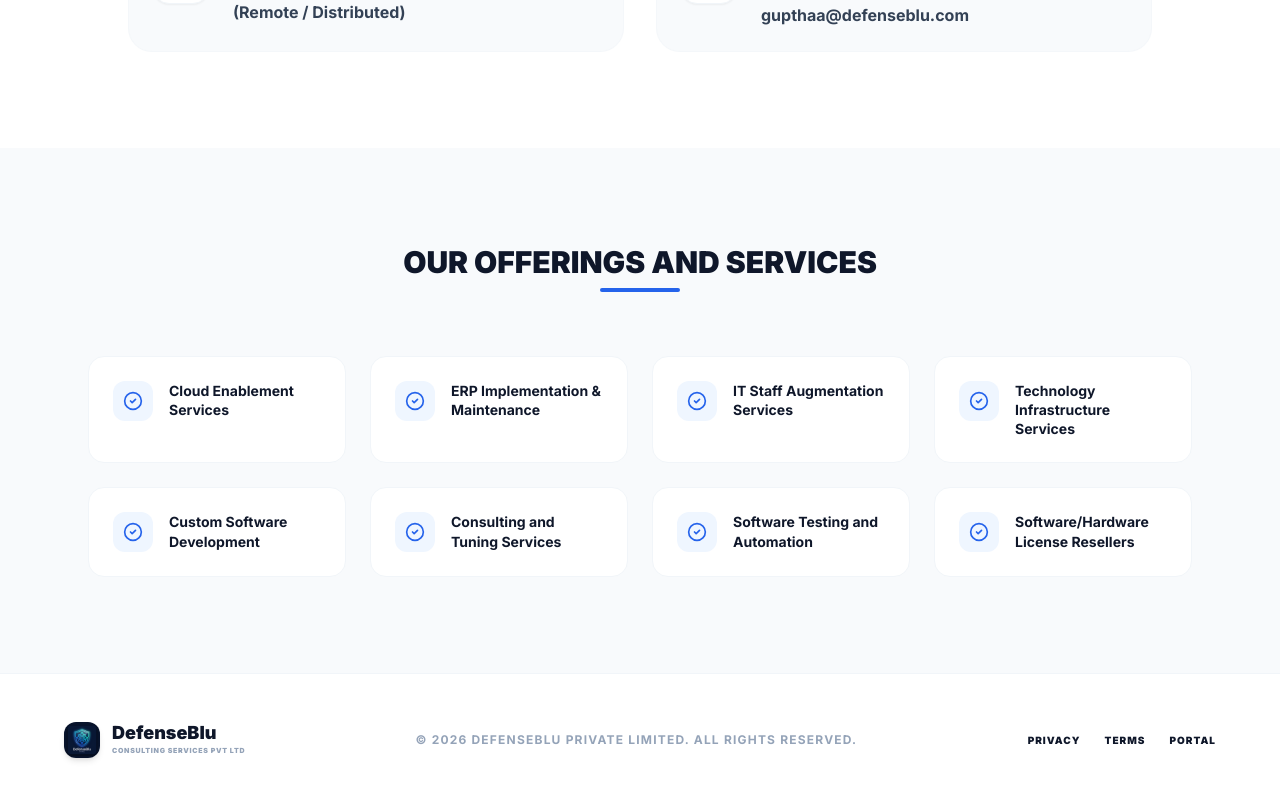
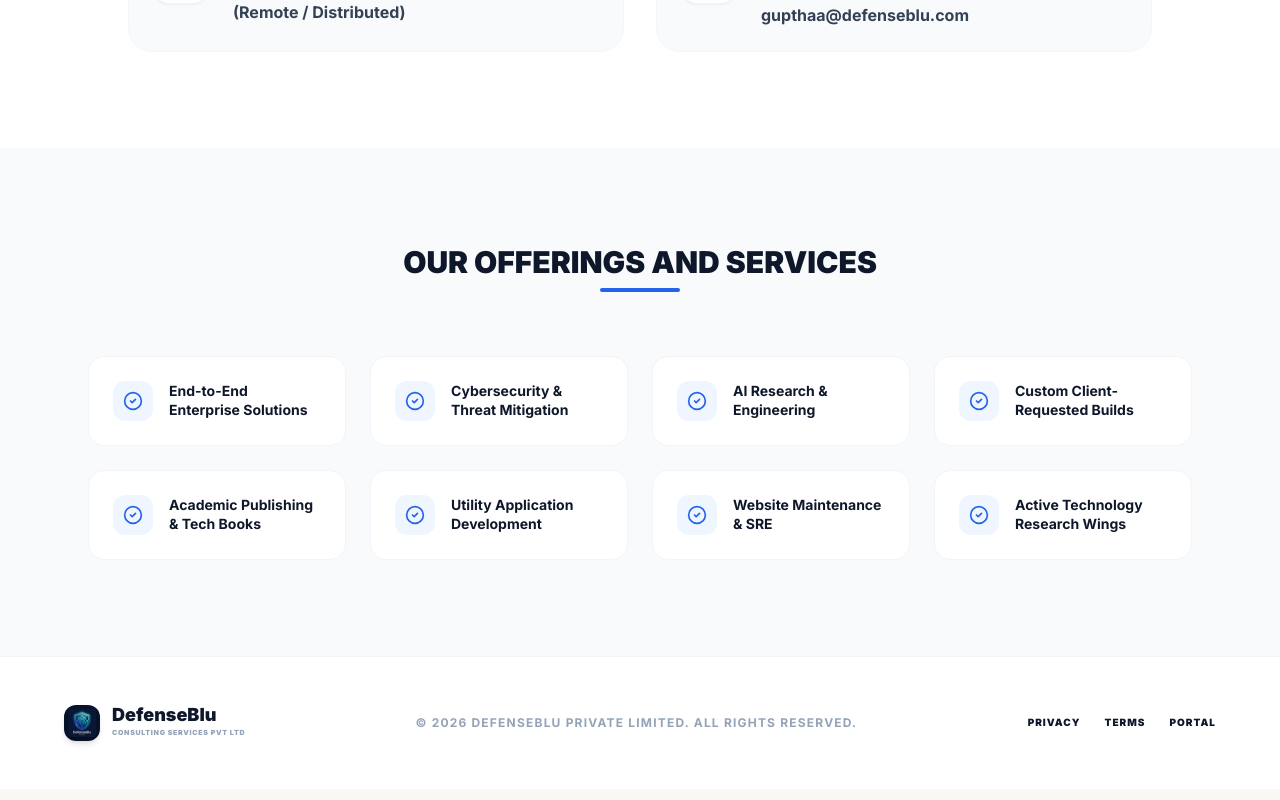
Before and after one commit to dsgthor2/HRM, a Next.js app in the folder frontend/: page / in a window 1280 px wide. Shown: the part 1263-2063 px from the top of the page. Built offline with nearby package versions, Linux system fonts and the light colour scheme.

Commit message:
Update offerings and services to reflect DefenseBlu focus

```diff
--- a/frontend/app/page.tsx
+++ b/frontend/app/page.tsx
@@ -191,14 +191,14 @@ function Services() {
         </div>
         <div className="grid grid-cols-1 sm:grid-cols-2 lg:grid-cols-4 gap-6">
           {[
-            "Cloud Enablement Services",
-            "ERP Implementation & Maintenance",
-            "IT Staff Augmentation Services",
-            "Technology Infrastructure Services",
-            "Custom Software Development",
-            "Consulting and Tuning Services",
-            "Software Testing and Automation",
-            "Software/Hardware License Resellers"
+            "End-to-End Enterprise Solutions",
+            "Cybersecurity & Threat Mitigation",
+            "AI Research & Engineering",
+            "Custom Client-Requested Builds",
+            "Academic Publishing & Tech Books",
+            "Utility Application Development",
+            "Website Maintenance & SRE",
+            "Active Technology Research Wings"
           ].map((s, i) => (
             <div key={i} className="bg-white p-6 rounded-2xl border border-slate-100 flex items-start gap-4 hover:shadow-lg transition-all group">
               <div className="w-10 h-10 bg-blue-50 text-blue-600 rounded-xl flex items-center justify-center shrink-0 group-hover:bg-blue-600 group-hover:text-white transition-colors">
```
